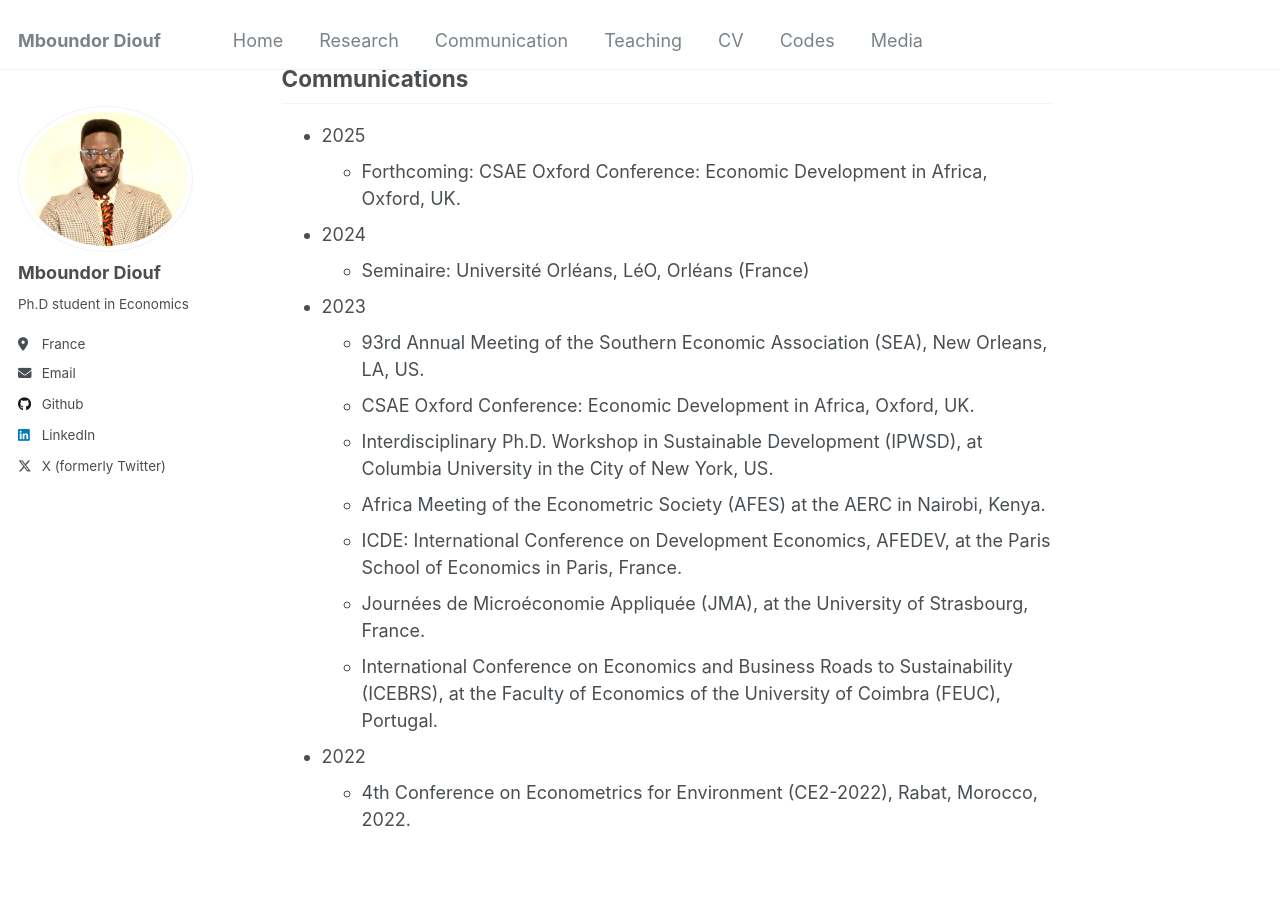
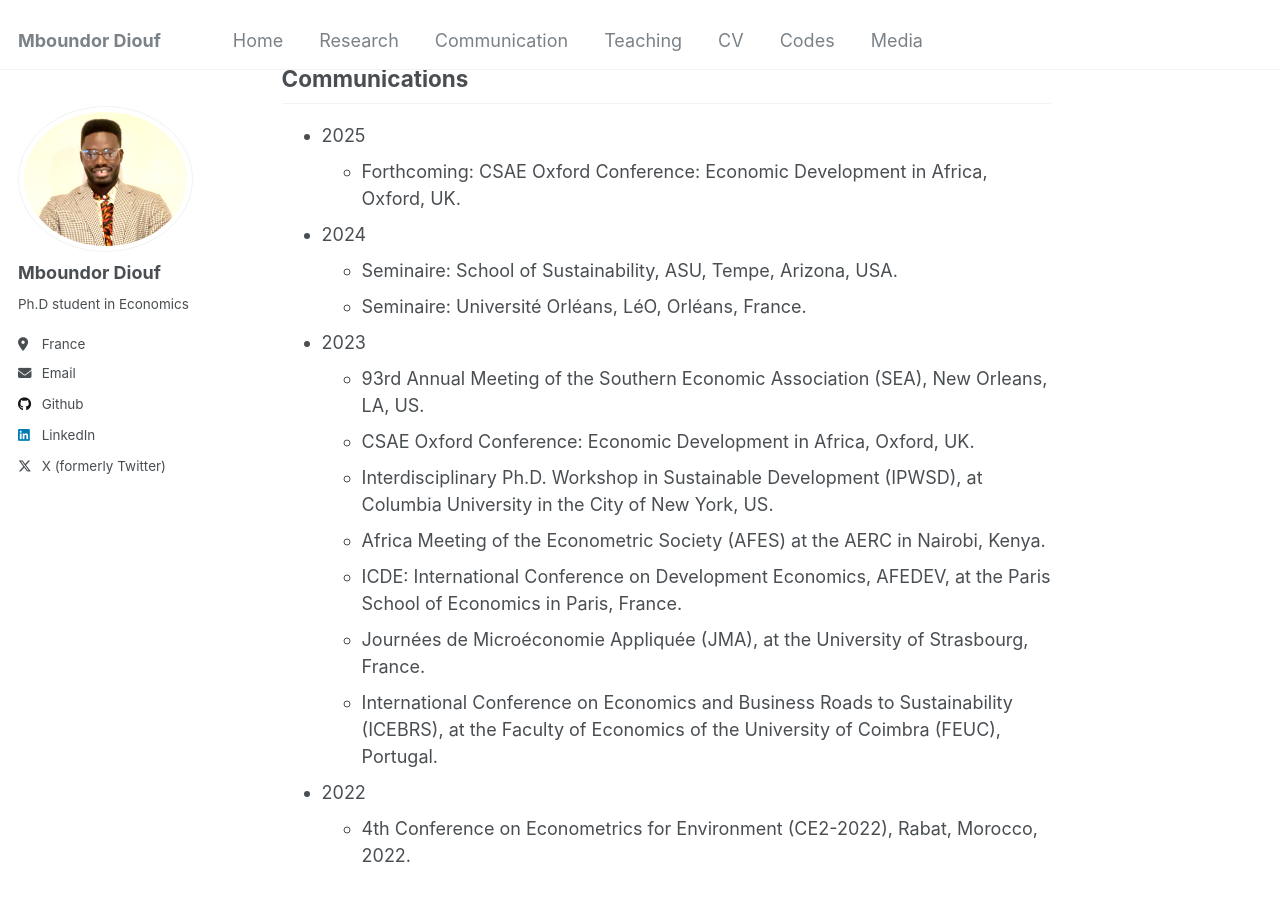
Before and after one commit to mboundordiouf/mboundordiouf.github.io, a Jekyll site: the page built from _pages/cv.md, in a window 1280 px wide and 900 px high, scrolled down 1823 px. Built offline with Jekyll 4.4.1, drawn with Linux system fonts in a browser that asks for light colours.

Commit message:
Update cv.md

```diff
--- a/_pages/cv.md
+++ b/_pages/cv.md
@@ -58,7 +58,8 @@ Clermont-Ferrand (France).
 * 2025
   * Forthcoming: CSAE Oxford Conference: Economic Development in Africa, Oxford, UK.
 * 2024
-  * Seminaire:  Université Orléans, LéO, Orléans (France)
+  * Seminaire: School of Sustainability, ASU, Tempe, Arizona, USA.
+  * Seminaire:  Université Orléans, LéO, Orléans, France.
 * 2023
   * 93rd Annual Meeting of the Southern Economic Association (SEA), New Orleans, LA, US.
   * CSAE Oxford Conference: Economic Development in Africa, Oxford, UK.
```
